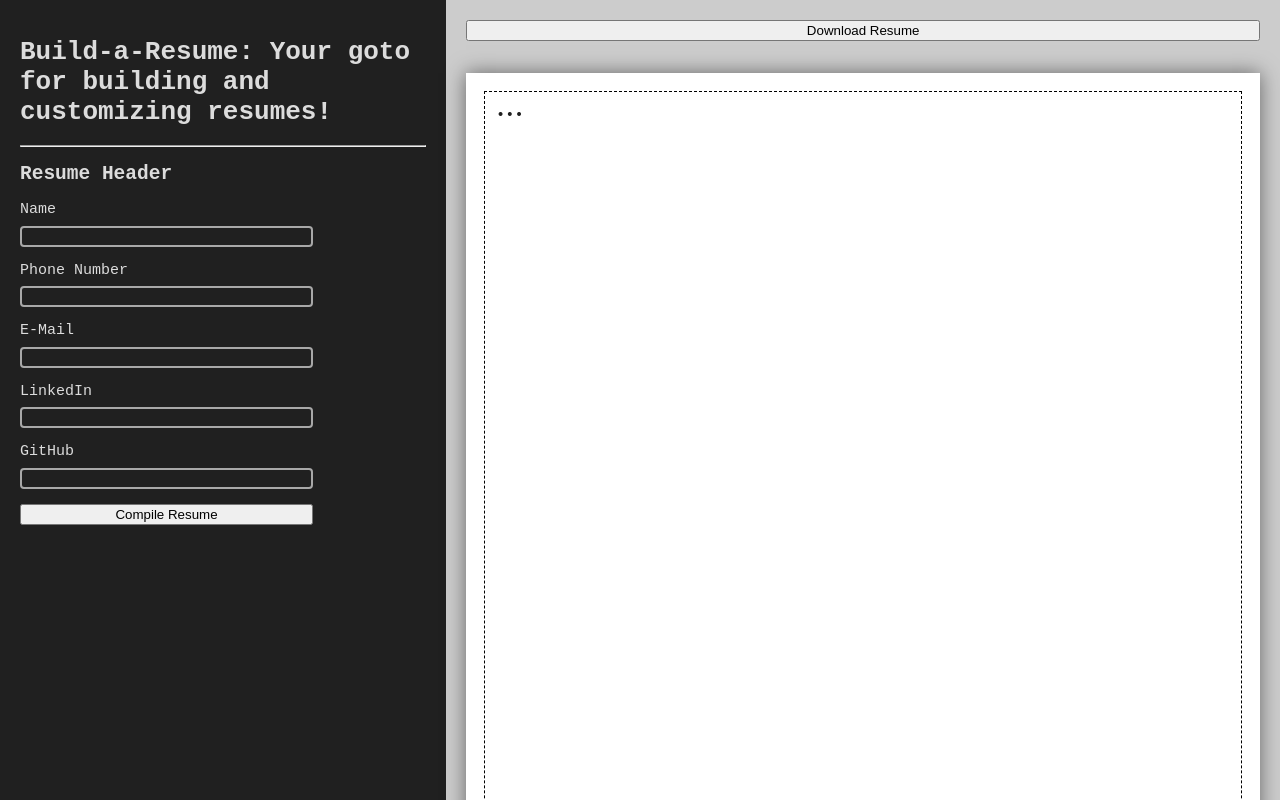
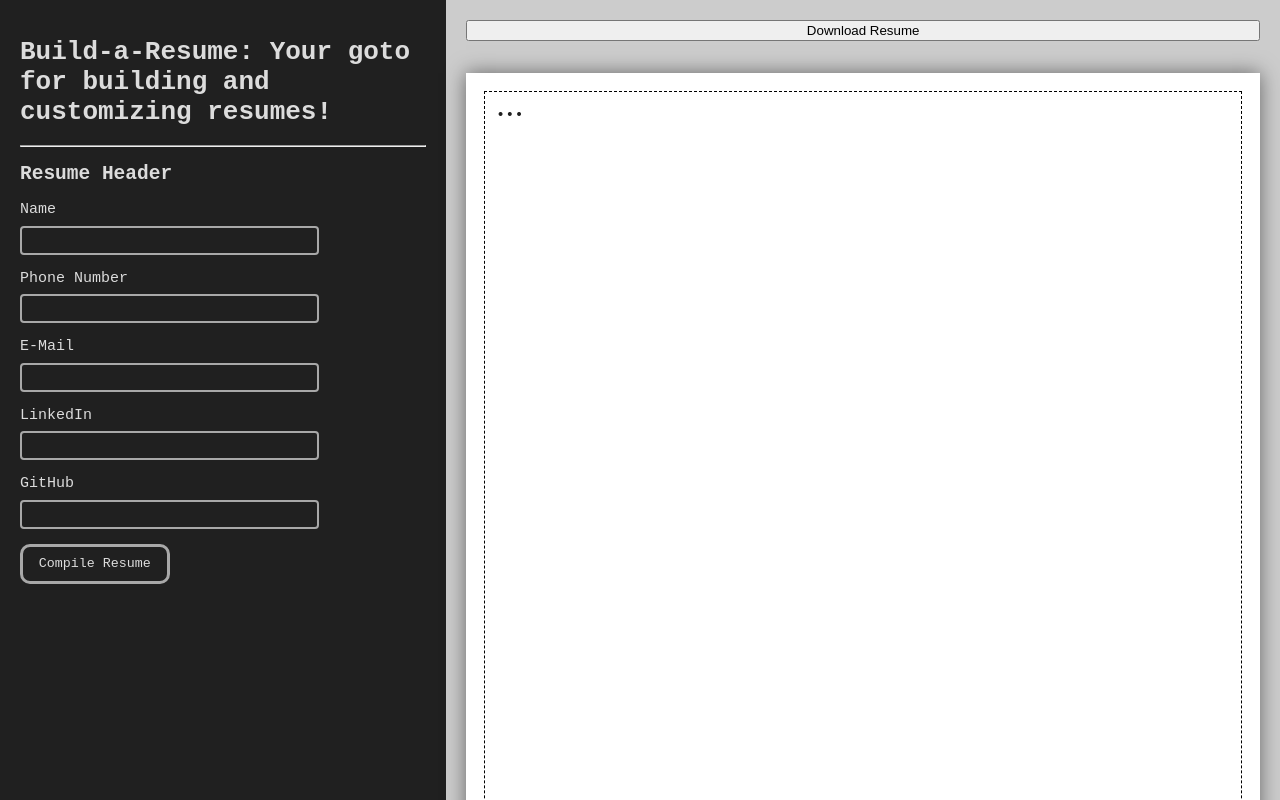
Before and after one commit to stelleron/resume-builder, a React (Vite) app in the folder frontend/: page / in a window 1280 px wide. Shown: the top 800 px of the page. Built offline with nearby package versions, Linux system fonts and the light colour scheme.

Commit message:
Made some UI changes

```diff
--- a/frontend/src/App.css
+++ b/frontend/src/App.css
@@ -24,10 +24,6 @@ body {
 
 #resume-builder form {
   display: table;
-}
-
-#resume-builder input {
-  width: 100%;
 }
 
 #resume-preview {
@@ -107,10 +103,26 @@ label {
 }
 
 input[type=text] {
+  width: 100%;
   background-color:#202020;
   color: rgb(220, 220, 220);
   font-family: monospace;
   border: 2px solid #a8a8a8;
   border-radius: 4px;
   margin-top: 7.5px;
+  padding: 5px
 }
+
+input[type=submit] {
+  background-color:#202020;
+  color: rgb(220, 220, 220);
+  font-family: monospace;
+  border: 3px solid #a8a8a8;
+  border-radius: 10px;
+  width: 50%;
+  height: 40px;
+}
+
+input[type=submit]:active {
+
+}
```
